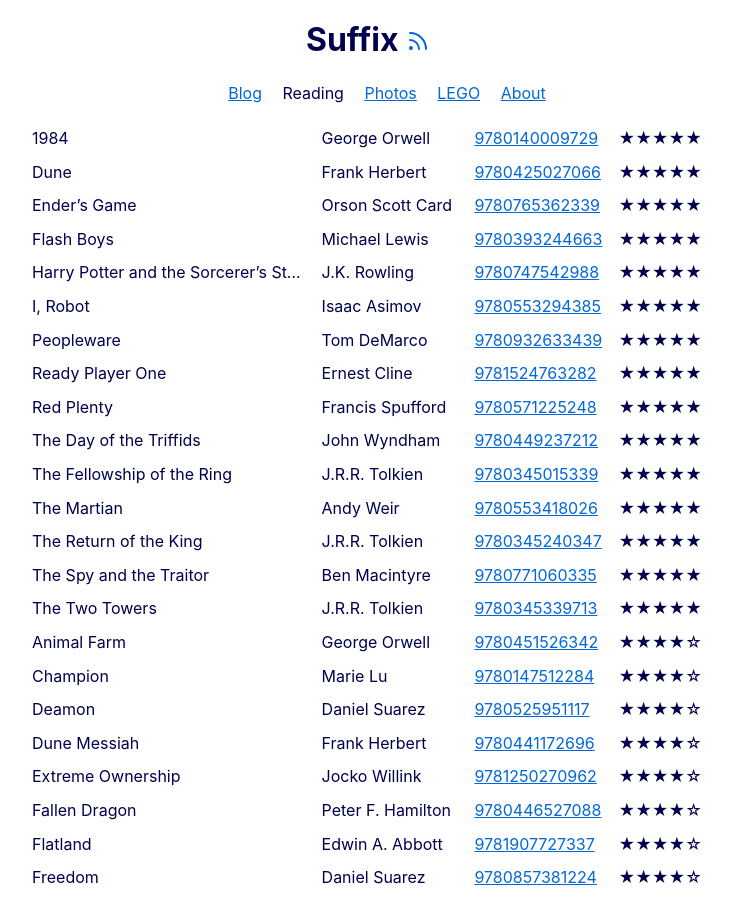
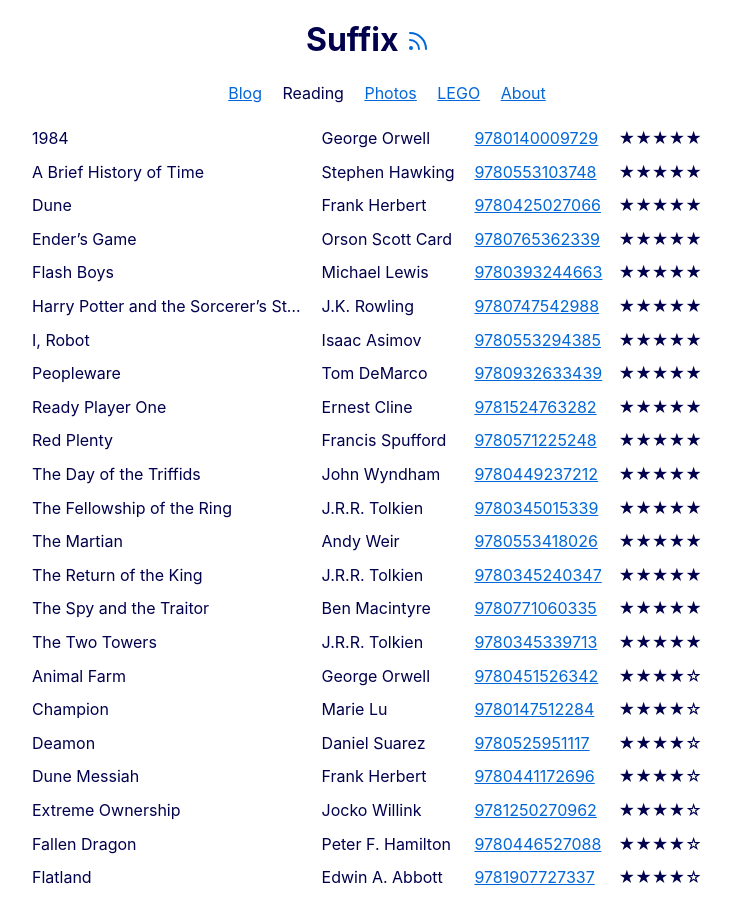
Before and after one commit to cimm/suffix, a Jekyll site: the page built from reading/index.html, in a window 1280 px wide and 900 px high. Shown: the whole window, without its empty margins (273-1005 px from the left). Built offline with Jekyll 4.4.1, drawn with Linux system fonts in a browser that asks for light colours.

Commit message:
Add Brief History of Time by S. Hawking to books

```diff
--- a/_data/books.yml
+++ b/_data/books.yml
@@ -1,6 +1,10 @@
 - name: "1984"
   author: "George Orwell"
   isbn13: 9780140009729
+  rating: 5
+- name: "A Brief History of Time"
+  author: "Stephen Hawking"
+  isbn13: 9780553103748
   rating: 5
 - name: "A People’s History of the United States"
   author: "Howard Zinn"
```
